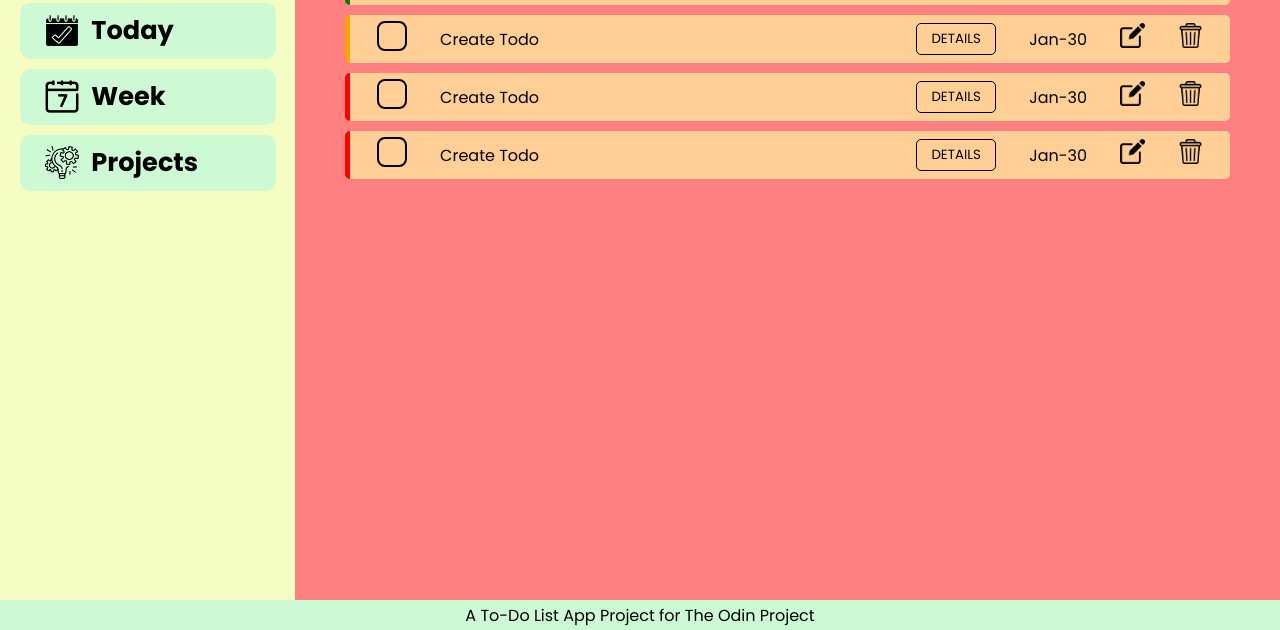
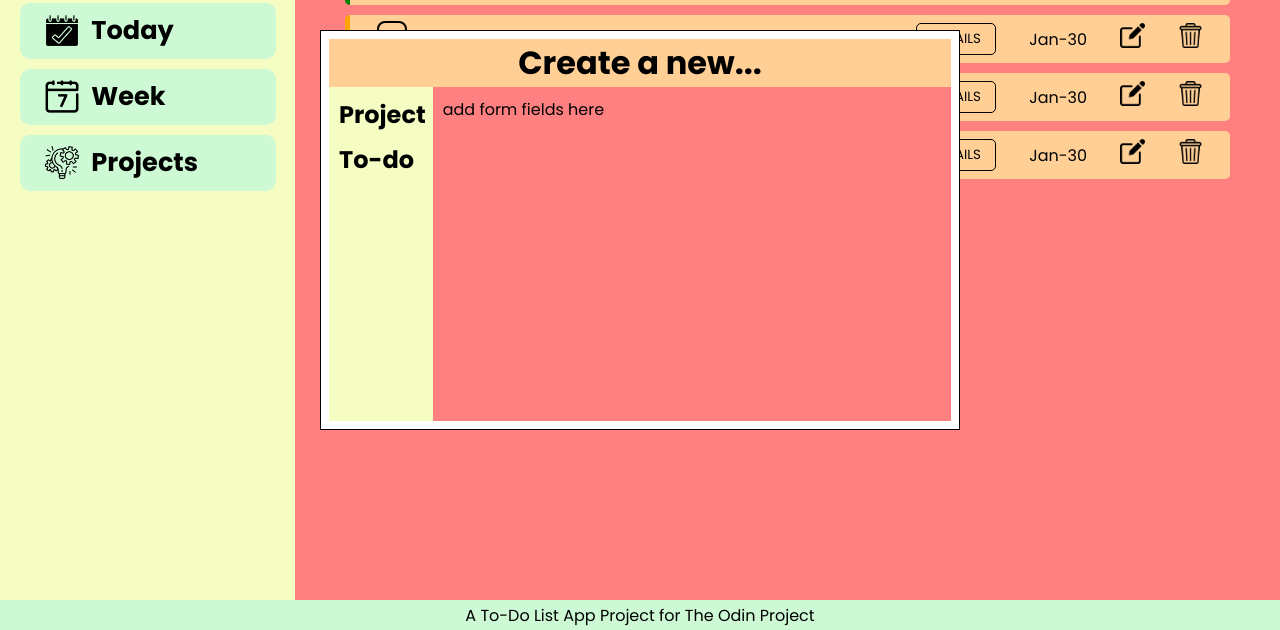
Before and after one commit to akym19/to-do-list, a website built with webpack: page index.html in a window 1280 px wide. Shown: the part 170-800 px from the top of the page. Built offline with nearby package versions, Linux system fonts and the light colour scheme; files whose address does not match are found by name.

Commit message:
started modal form

```diff
--- a/index.html
+++ b/index.html
@@ -106,6 +106,20 @@
 				</div>
 			</div>
 		</main>
+		<div id="addTaskModal">
+			<div id="modalHeader"><h1>Create a new...</h1></div>
+			<div id="modalSideNav">
+				<ul>
+					<li><h2>Project</h2></li>
+					<li><h2>To-do</h2></li>
+				</ul>
+			</div>
+			<div id="modalForm">
+				<form action="" id="addTask">add form fields here</form>
+			</div>
+		</div>
 		<footer>A To-Do List App Project for The Odin Project</footer>
 	</body>
 </html>
+
+<!-- CREATE INPUT FIELD FOR ADDING TODOS AND PROJECTS -->
--- a/src/css/styles.css
+++ b/src/css/styles.css
@@ -322,6 +322,63 @@ input[type="checkbox"]:checked::before {
 		brightness(97%) contrast(129%);
 }
 
+/* ---------------------CREATE NEW PROJECT OR TODO MODAL--------------------- */
+
+#addTaskModal {
+	position: fixed;
+	top: 50%;
+	left: 50%;
+	transform: translate(-50%, -50%);
+	padding: 8px;
+	background-color: white;
+
+	display: grid;
+	grid-template-columns: 1fr 5fr;
+	grid-template-rows: 1fr 7fr;
+	grid-template-areas:
+		"modalHeader modalHeader"
+		"modalSideNav modalForm";
+	height: 50vh;
+	width: 50vw;
+
+	border: solid 1px black;
+}
+
+#modalHeader {
+	grid-area: modalHeader;
+	background-color: var(--second);
+	display: flex;
+	align-items: center;
+	justify-content: center;
+}
+
+#modalSideNav {
+	grid-area: modalSideNav;
+	background-color: var(--third);
+}
+
+#modalSideNav ul {
+	margin-top: 10px;
+	margin-left: 10px;
+	display: flex;
+	flex-direction: column;
+	gap: 10px;
+}
+
+#modalSideNav li {
+	list-style-type: none;
+}
+
+#modalForm {
+	grid-area: modalForm;
+	background-color: var(--main);
+}
+
+#modalForm form {
+	margin-top: 10px;
+	margin-left: 10px;
+}
+
 /* * {
 	outline: solid 1px black;
 } */
```
